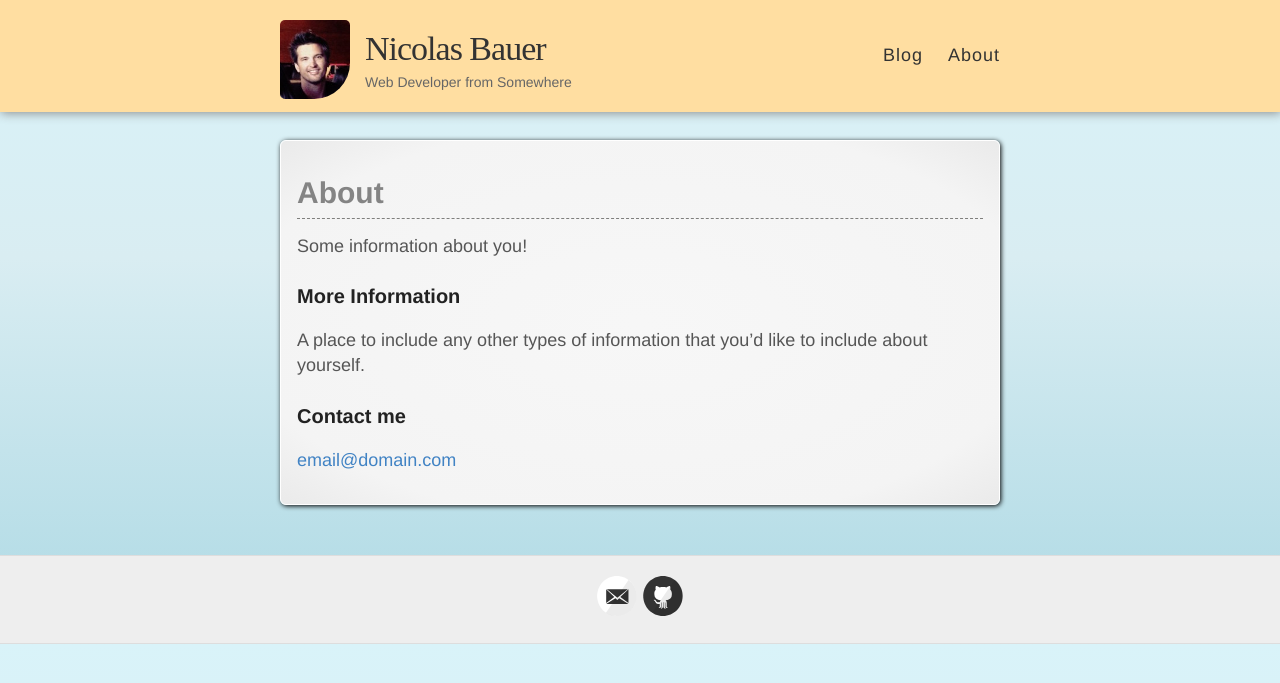
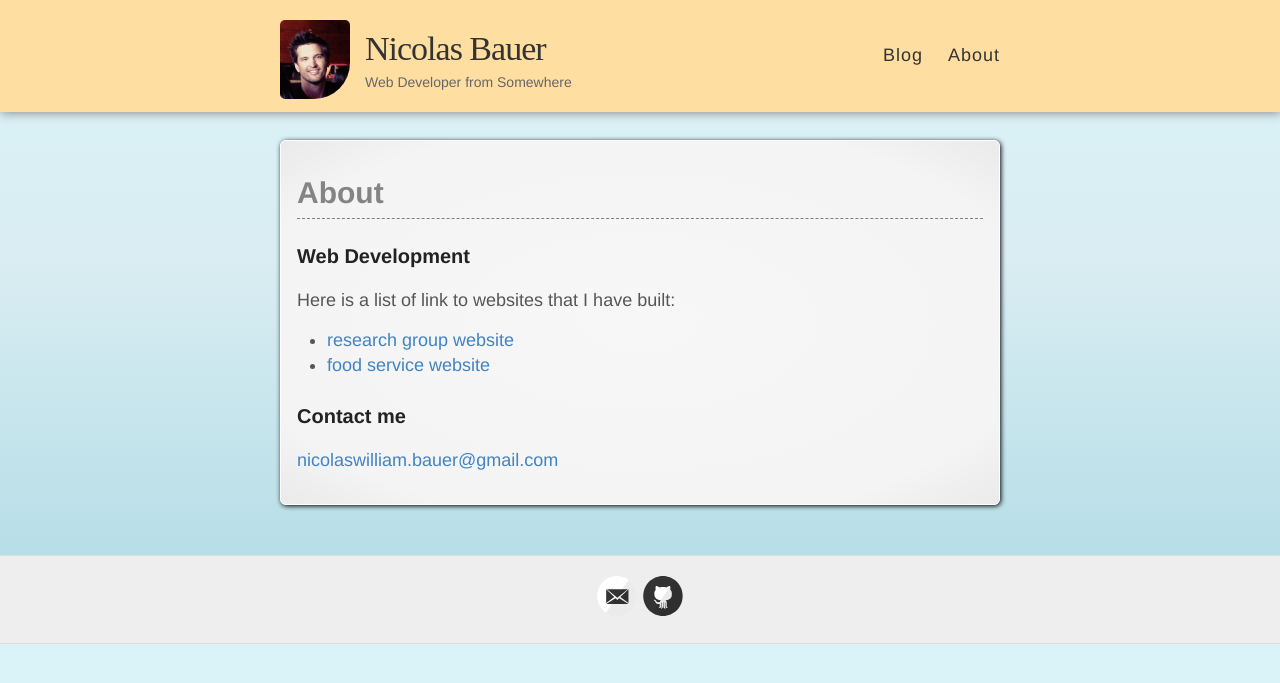
Before and after one commit to nwbauer/nwbauer.github.io, a Jekyll site: the page built from about.md, in a window 1280 px wide. Shown: the top 683 px of the page. Built offline with Jekyll 4.4.1, drawn with Linux system fonts in a browser that asks for light colours; some web fonts are replaced; Markdown is read by kramdown in place of the engine named in the settings.

Commit message:
modfied about page

```diff
--- a/about.md
+++ b/about.md
@@ -4,12 +4,16 @@ title: About
 permalink: /about/
 ---
 
-Some information about you!
 
-### More Information
 
-A place to include any other types of information that you'd like to include about yourself.
+### Web Development
+
+Here is a list of link to websites that I have built:
+
+* [research group website](http://www.heemels.tue.nl/ "Maurice Heemels TUE")
+* [food service website](https://wcvending.com "West Coast Vending and Food Service")
+
 
 ### Contact me
 
-[email@domain.com](mailto:email@domain.com)
+[nicolaswilliam.bauer@gmail.com](mailto:nicolaswilliam.bauer@gmail.com)
```
